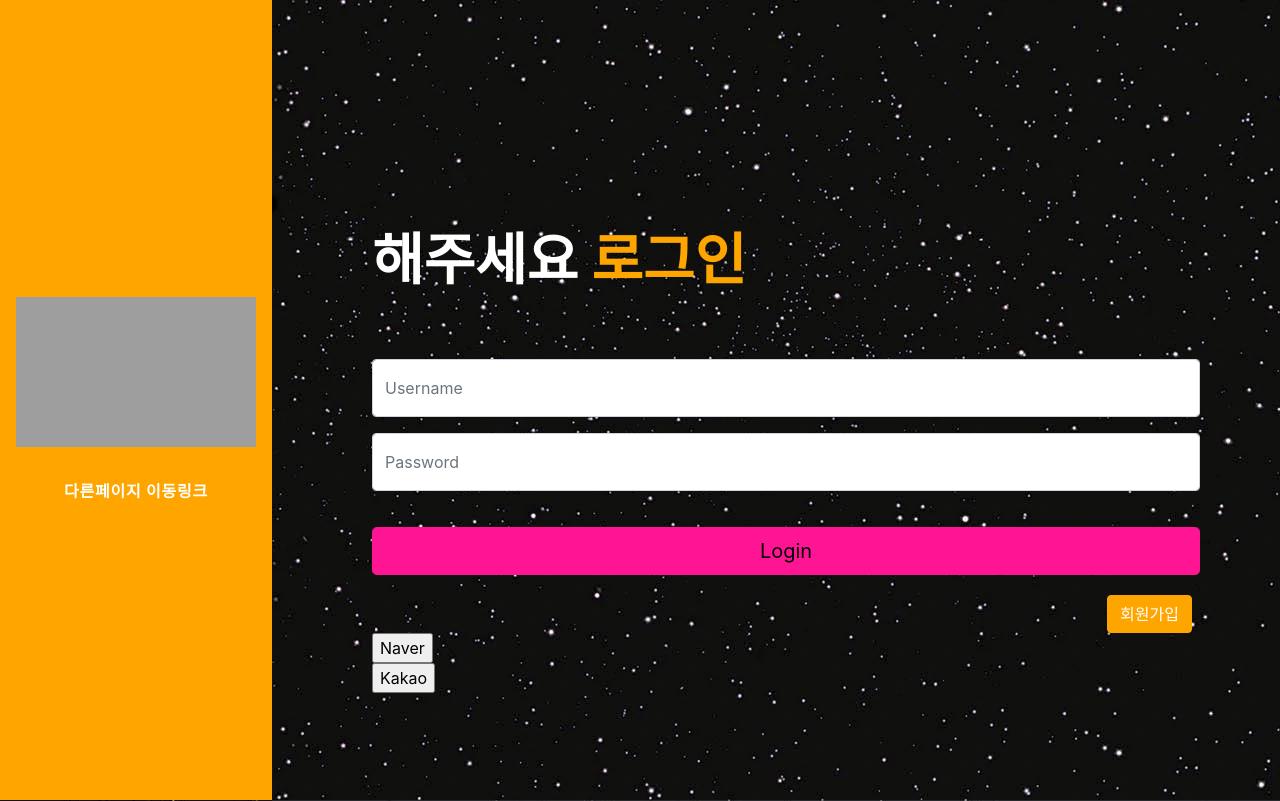
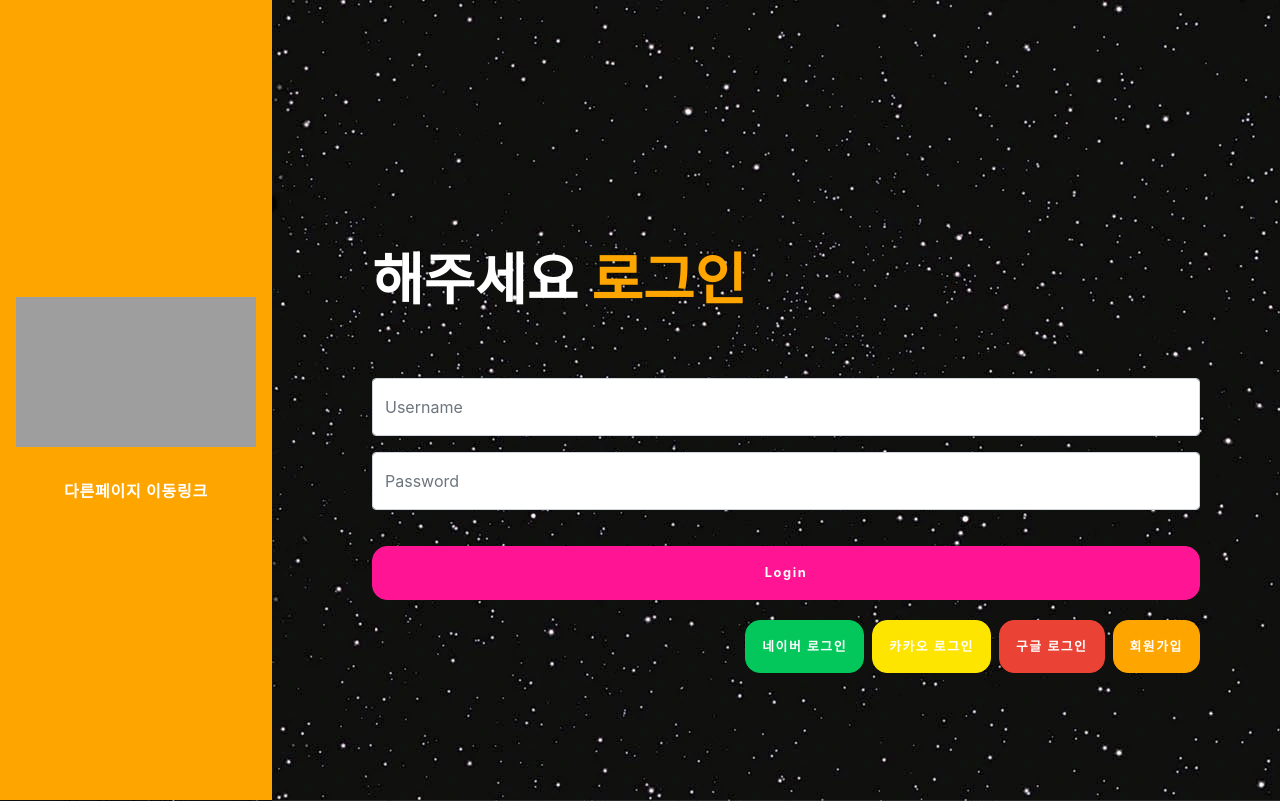
Before and after one commit to shawn9556/supme, a Django app: page /mypage/login/ in a window 1280 px wide. Run offline with Django 4.2, Linux system fonts and the light colour scheme; some libraries are stand-ins or nearby versions; some web fonts are replaced; grey boxes are pictures that could not be loaded.

Commit message:
social network tag

```diff
--- a/mypage/templates/mypage/contact.html
+++ b/mypage/templates/mypage/contact.html
@@ -36,7 +36,7 @@
         <section class="py-5">
             <div class="container px-5">
                 <!-- Contact form-->
-                <div class="bg-light rounded-3 py-5 px-4 px-md-5 mb-5">
+                <div class="bg-light rounded-3 py-5 px-4 px-md-5 mb-5" style="opacity:0.9;">
                     <div class="text-center mb-5">
                         <div class="feature bg-primary bg-gradient text-white rounded-3 mb-3"><i class="bi bi-envelope"></i></div>
                         <h2 class="fw-bolder">서프미와 소통하기</h2>
@@ -74,7 +74,7 @@
 
                                 <!-- Submit Button-->
                                 <div class="d-grid gap-2 d-md-flex justify-content-md-end">
-                                    <button class="btn btn-primary me-md-2" ><a href="/mypage/profile/" style="color:white; text-decoration:none;">보내기</a></button>
+                                    <a  class="btn btn-primary me-md-2"href="/mypage/profile/" style="color:white; text-decoration:none;">보내기</a>
                                 </div>
                             </form>
                         </div>
--- a/mypage/templates/mypage/login.html
+++ b/mypage/templates/mypage/login.html
@@ -15,6 +15,32 @@
         <!-- Core theme CSS (includes Bootstrap)-->
         <link href="/static/landing/css/styles.css" rel="stylesheet" />
         <title>Login</title>
+        <style>
+            .btn {
+                font-size: 80%;
+                border-radius: 0rem;
+                letter-spacing: .1rem;
+                font-weight: bold;
+                padding: 1rem;
+                transition: all 0.2s;
+                border-radius: 15px;
+            }
+            .btn-naver {
+                color: white;
+                background-color: #03c75a;
+                border-color:#03c75a;
+            }
+            .btn-kakao {
+                color: white;
+                background-color: #FEE500;
+                border-color: #FEE500;
+            }
+            .btn-google {
+                color: white;
+                background-color: #ea4335;
+                border-color: #ea4335;
+            }
+        </style>
     </head>
     <body id="page-top" background="/static/landing/assets/img/space.jpg">
         <!-- Navigation-->
@@ -60,25 +86,23 @@
                                 <label for="password">Password</label>
                             </div>
                             <!-- login Button-->
-                            <div class="d-grid"><button class="btn btn-primary btn-lg" id="submitButton" type="submit" >Login</button></div>
+                            <div class="d-grid"><button class="btn btn-primary btn-lg" id="submitButton" type="submit" style="color:white" >Login</button></div>
 
 
                         </form>
 
 
                         <div class="d-grid gap-2 d-md-flex justify-content-md-end">
-                            <button class="btn btn-primary me-md-2" type="submit" style="background-color:orange; border-color:orange;"><a href="/mypage/signup/" style="color:white; text-decoration:none;">회원가입</a></button>
+                            <button class="btn btn-lg btn-naver " type="submit">네이버 로그인</button>
+                            <button class="btn btn-lg btn-kakao " type="submit"> 카카오 로그인</button>
+                            <button class="btn btn-lg btn-google" type="submit">구글 로그인</button>
+                            <button class="btn btn-lg" type="submit" style="background-color:orange; border-color:orange; color:white"> 회원가입</button>
                         </div>
 
 
-                        <form action="{% provider_login_url 'naver' %}" method="post">
-                            {% csrf_token %}
-                            <input type="submit" value="Naver">
-                        </form>
-                        <form action="{% provider_login_url 'kakao' %}" method="post">
-                            {% csrf_token %}
-                            <input type="submit" value="Kakao">
-                        </form>
+
+
+
 
 
                     </div>
```
